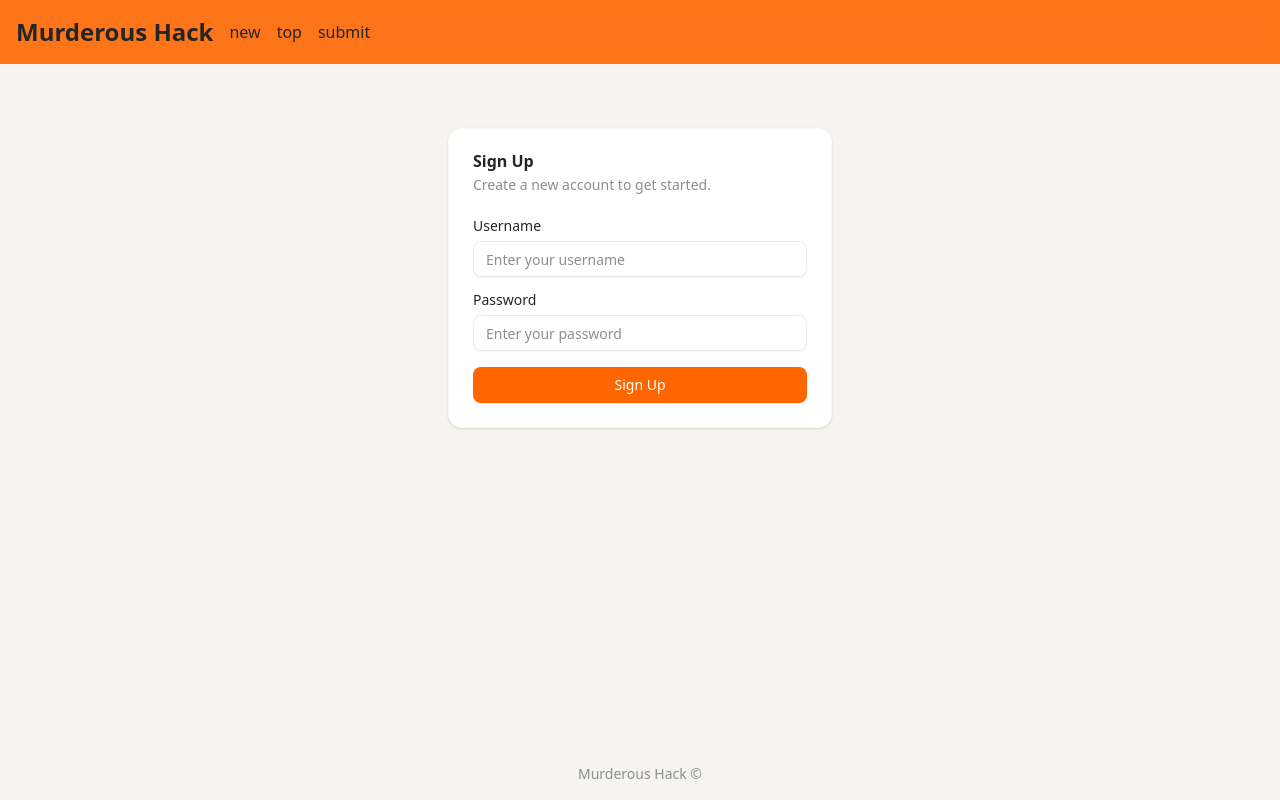
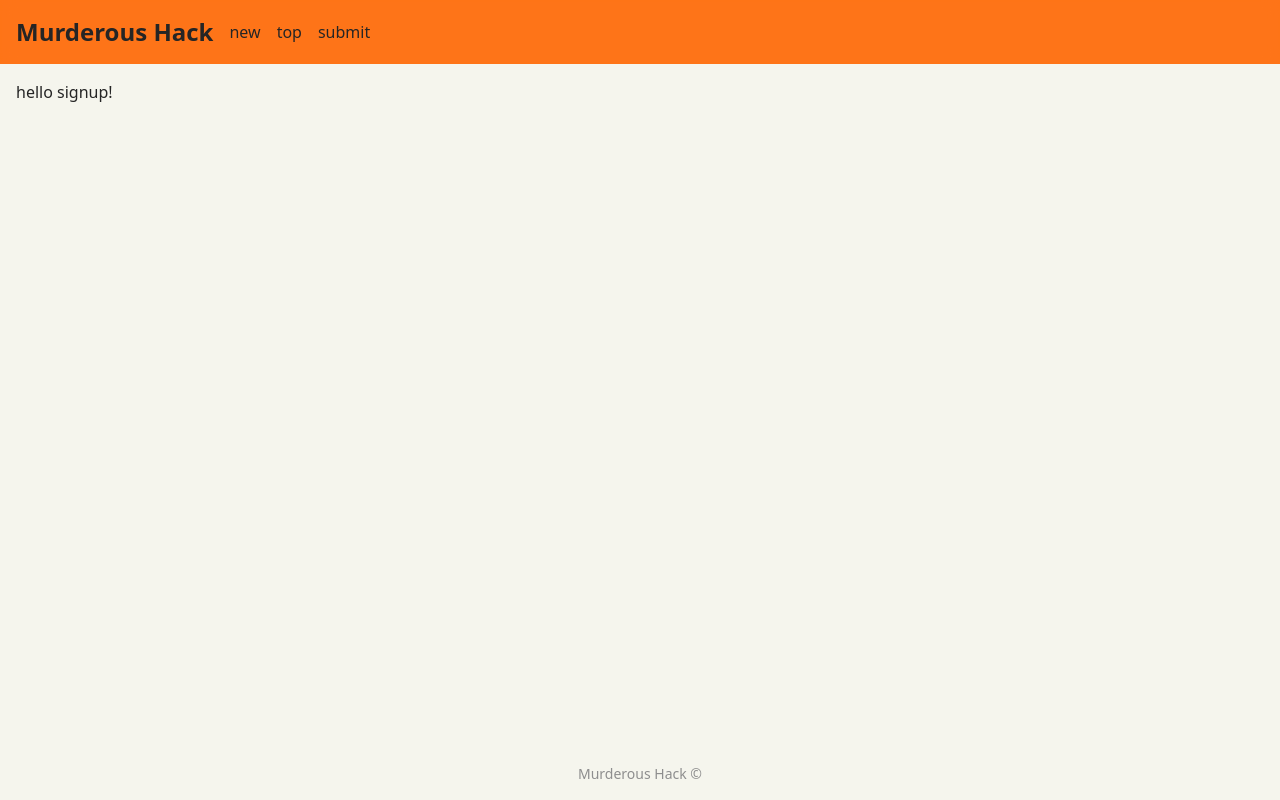
Before and after one commit to leo9iota/murderous-hack, a React (Vite) app in the folder frontend/: page /signup in a window 1280 px wide. Built offline with nearby package versions, Linux system fonts and the light colour scheme.

Commit message:
Remove signup form and related components

```diff
--- a/frontend/src/routes/signup.tsx
+++ b/frontend/src/routes/signup.tsx
@@ -1,15 +1,4 @@
 import { createFileRoute } from '@tanstack/react-router';
-
-import { Button } from '@/components/ui/button';
-import {
-  Card,
-  CardContent,
-  CardDescription,
-  CardHeader,
-  CardTitle,
-} from '@/components/ui/card';
-import { Input } from '@/components/ui/input';
-import { Label } from '@/components/ui/label';
 
 export const Route = createFileRoute('/signup')({
   component: Signup,
@@ -17,37 +6,8 @@ export const Route = createFileRoute('/signup')({
 
 function Signup() {
   return (
-    <div className='w-full'>
-      <Card className='mx-auto mt-12 max-w-sm border-border/25'>
-        <CardHeader>
-          <CardTitle>Sign Up</CardTitle>
-          <CardDescription>Create a new account to get started.</CardDescription>
-        </CardHeader>
-        <CardContent>
-          <form className='space-y-4'>
-            <div className='space-y-2'>
-              <Label htmlFor='username'>Username</Label>
-              <Input
-                id='username'
-                name='username'
-                placeholder='Enter your username'
-              />
-            </div>
-            <div className='space-y-2'>
-              <Label htmlFor='password'>Password</Label>
-              <Input
-                id='password'
-                name='password'
-                type='password'
-                placeholder='Enter your password'
-              />
-            </div>
-            <Button type='submit' className='w-full'>
-              Sign Up
-            </Button>
-          </form>
-        </CardContent>
-      </Card>
+    <div>
+      hello signup!
     </div>
   );
 }
```
